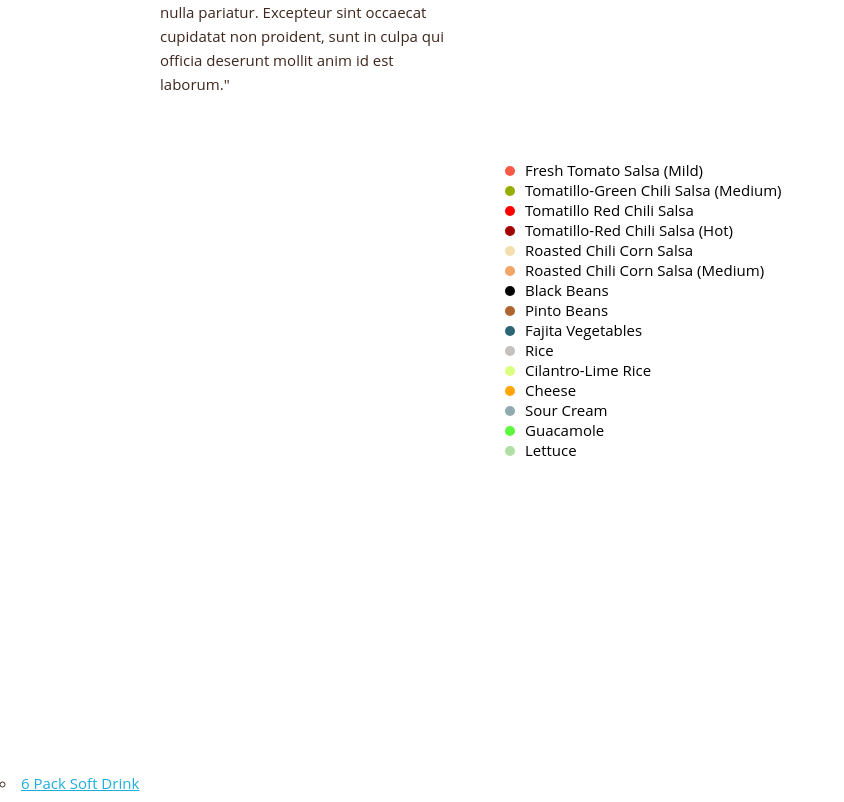
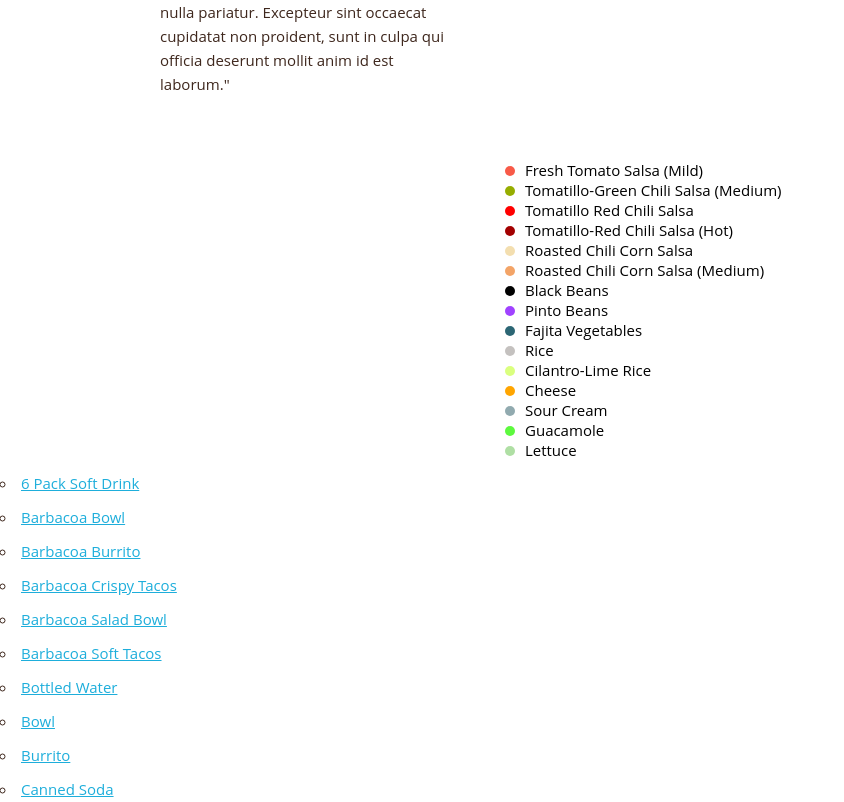
Before and after one commit to cgeeng/3300-Project-2, a plain HTML site: page index.html in a window 1280 px wide. Shown: the part 1101-1903 px from the top of the page, without its empty margins (0-844 px from the left). Drawn offline with nearby package versions, Linux system fonts and the light colour scheme.

Commit message:
took out stuff

```diff
--- a/index.html
+++ b/index.html
@@ -127,7 +127,7 @@
         <circle cx = "20" cy = "170" r = "5" fill = "black" />
         <text x = "35" y = "175" > Black Beans </text>
 
-        <circle cx = "20" cy = "190" r = "5" fill = "#ac652f" />
+        <circle cx = "20" cy = "190" r = "5" fill = "#a042ff" />
         <text x = "35" y = "195"> Pinto Beans </text>
 
         <circle cx = "20" cy = "210" r = "5" fill = "#2C6674" />
@@ -163,12 +163,6 @@
                           'Black Beans', 'Pinto Beans',
                           'Fajita Vegetables',
                           'Rice', 'Cilantro-Lime Rice', 'Cheese', 'Sour Cream', 'Guacamole', 'Lettuce'];
-
-    var svgKey = d3.select("body").append("svg")
-        .attr("width",150)
-        .attr("height",300)
-        .attr("class","key");
-
 
     d3.tsv("orders.tsv", function (error, rows) {
         //Store all data
```
